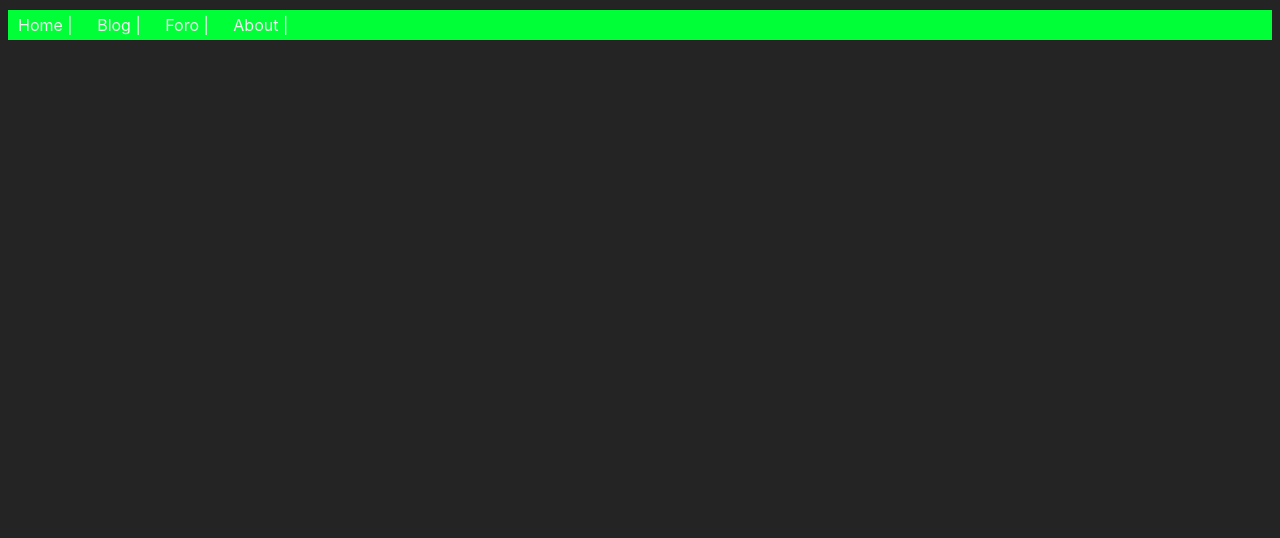
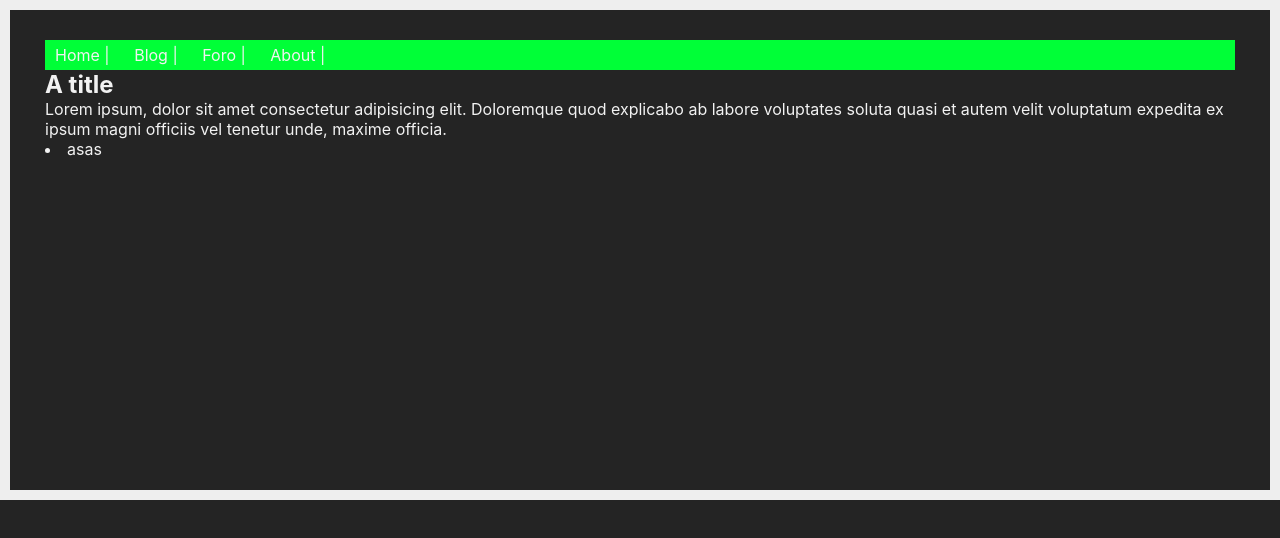
Before and after one commit to adonyssantos/platzi-html-css, a plain HTML site: page index.html in a window 1280 px wide. Drawn offline with Linux system fonts and the light colour scheme.

Commit message:
Box model

```diff
--- a/css/style.css
+++ b/css/style.css
@@ -1,3 +1,11 @@
+
+/* Reset */
+* {
+  margin: 0;
+  padding: 0;
+  box-sizing: border-box;
+}
+
 /* Tag */
 body {
   background-color: #242424;
@@ -46,3 +54,11 @@ body {
 .main-nav__item a::after {
   content: " | ";
 }
+
+/* Box Model */
+main{
+  width: 100%;
+  height: 500px;
+  border: 10px solid #eeeeee;
+  padding: 20px 35px;
+}
--- a/index.html
+++ b/index.html
@@ -9,6 +9,7 @@
 	<link rel="stylesheet" href="./css/style.css">
 </head>
 <body>
+	<main>
 		<header>
 			<nav>
 				<ul class="main-nav">
@@ -19,5 +20,13 @@
 				</ul>
 			</nav>
 		</header>
+		<section>
+			<h1>A title</h1>
+			<div>
+				<p>Lorem ipsum, dolor sit amet consectetur adipisicing elit. Doloremque quod explicabo ab labore voluptates soluta quasi et autem velit voluptatum expedita ex ipsum magni officiis vel tenetur unde, maxime officia.</p>
+			</div>
+			<li>asas</li>
+		</section>
+	</main>
 </body>
 </html>
```
Lines whose indentation alone changed are shown as unchanged.
